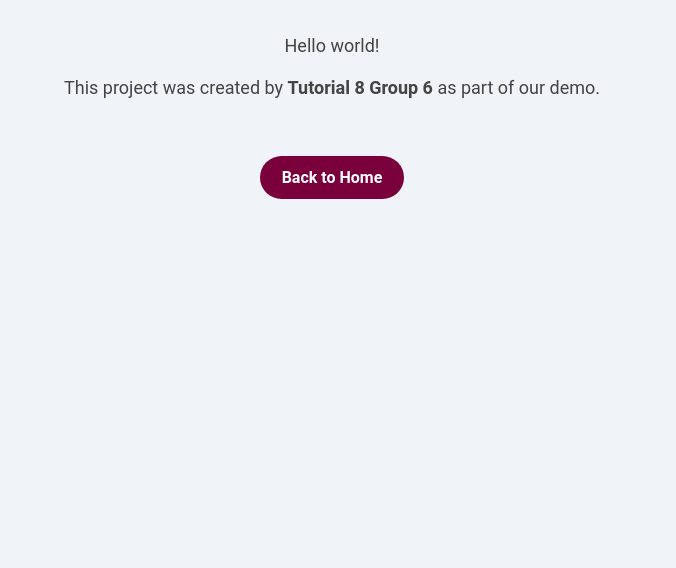
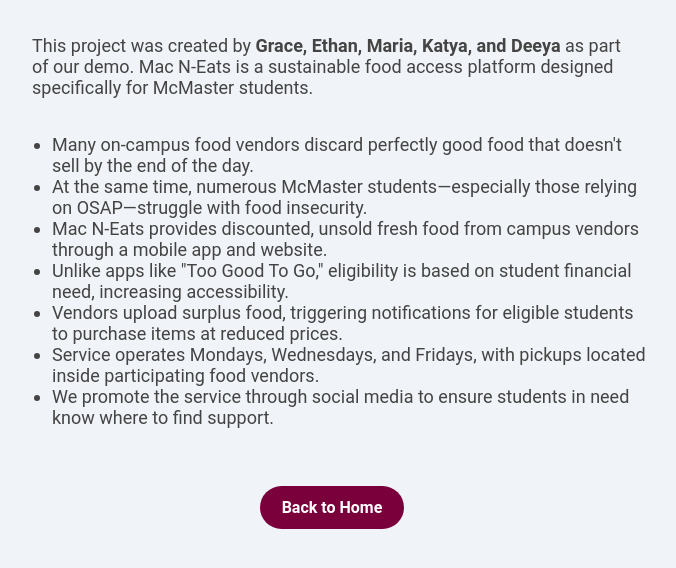
Before and after one commit to ethanglozman/MacNEats, a plain HTML site: page About.html in a window 1280 px wide. Shown: the part 102-670 px from the top of the page, without its empty margins (308-984 px from the left). Drawn offline with Linux system fonts and the light colour scheme.

Commit message:
Revise About page with project details
Updated the About page content to provide detailed information about the Mac N Eats project and its purpose.

```diff
--- a/About.html
+++ b/About.html
@@ -19,10 +19,11 @@
     color: #7A003C;
     margin-bottom: 20px;
   }
-  p {
+  p, ul {
     max-width: 600px;
     font-size: 18px;
     color: #444;
+    text-align: left;
   }
   a {
     margin-top: 40px;
@@ -38,10 +39,19 @@
 </head>
 <body>
   <h1>About Mac N Eats</h1>
-  <p>Hello world!<br><br>
-     This project was created by <strong>Tutorial 8 Group 6</strong> as part of our demo.
-  </p>
 
-  <a href="Mac N Eats Demo.html">Back to Home
+  <p>This project was created by <strong>Grace, Ethan, Maria, Katya, and Deeya</strong> as part of our demo. Mac N-Eats is a sustainable food access platform designed specifically for McMaster students.</p>
+
+  <ul>
+    <li>Many on-campus food vendors discard perfectly good food that doesn't sell by the end of the day.</li>
+    <li>At the same time, numerous McMaster students—especially those relying on OSAP—struggle with food insecurity.</li>
+    <li>Mac N-Eats provides discounted, unsold fresh food from campus vendors through a mobile app and website.</li>
+    <li>Unlike apps like "Too Good To Go," eligibility is based on student financial need, increasing accessibility.</li>
+    <li>Vendors upload surplus food, triggering notifications for eligible students to purchase items at reduced prices.</li>
+    <li>Service operates Mondays, Wednesdays, and Fridays, with pickups located inside participating food vendors.</li>
+    <li>We promote the service through social media to ensure students in need know where to find support.</li>
+  </ul>
+
+  <a href="Mac N Eats Demo.html">Back to Home</a>
 </body>
 </html>
```
